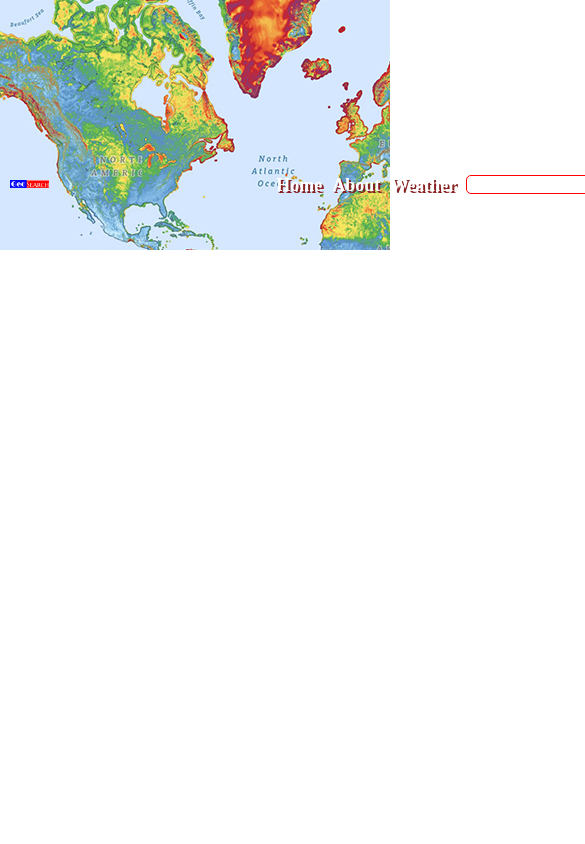
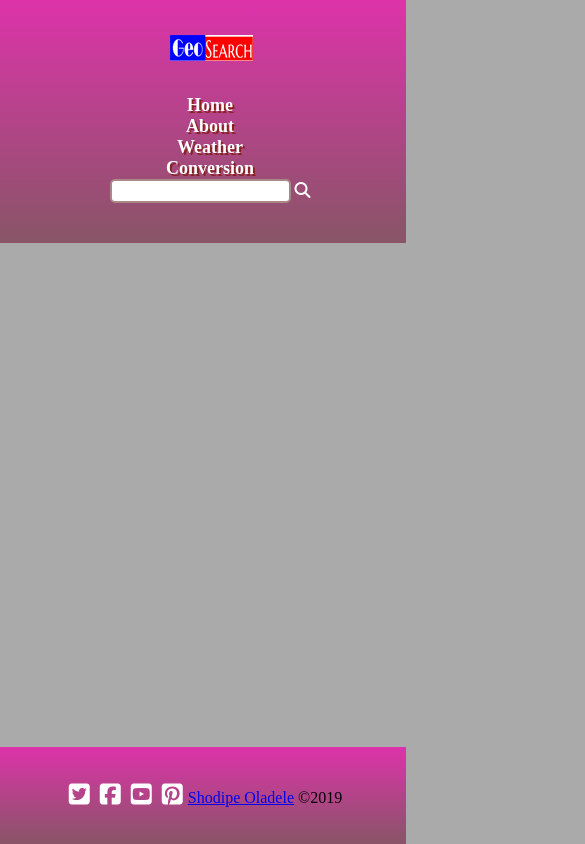
Before and after one commit to DevKenny-git/Geo-Search, a plain HTML site: page index.html in a window 390 px wide. Shown: the top 844 px of the page, 585 px wide, since content can reach past the window. Drawn offline with Linux system fonts and the light colour scheme; a web font is replaced by a local one.

Commit message:
index.html now contains body and footer. body does not have content yet. style.css is more responsive

```diff
--- a/index.html
+++ b/index.html
@@ -5,26 +5,46 @@
           <meta charset="utf-8">
           <meta name="viewport" content="width=device-width, initial-scale=1.0">
 
+          <link rel="apple-touch-icon" sizes="57x57" href="./image/apple-icon-57x57.png">
+          <link rel="icon" type="image/png" sizes="192x192"  href="./image/android-icon-192x192.png">
+          <link rel="icon" type="image/png" sizes="32x32" href="./image/favicon-32x32.png">
           <link rel="stylesheet" href="style.css">
+
+          <script src="https://kit.fontawesome.com/26497c3de0.js" crossorigin="anonymous"></script>
+          <script src="https://kit.fontawesome.com/26497c3de0.js" crossorigin="anonymous"></script>
       </head>
       <body>
-          <header>
             <nav>
                     <div class="left">
-                        <img src="logo.png" alt="logo image" id="logo">
+                          <img src="image/logo.png" alt="logo image" id="logo">
                     </div>
                     <div class="right">
                           <ul>
                               <li><a href="index.html">home</a></li>
-                            <li><a href="index.html">about</a></li>
-                            <li><a href="index.html">weather</a></li>
-
-                            <li><input type="search" id="location" ></li>
-                            <li><button id="search">search</button></li>
-                        </ul>
-
+                              <li><a href="#">about</a></li>
+                              <li><a href="#">weather</a></li>
+                              <li><a href="#">Conversion</a></li>
+                          <li>
+                          <form>
+                              <input type="search" name="search" class="search" >
+                              <i class="fas fa-search"></i>
+                          </form>
+                          </li>
                   </div>
             </nav>
-          </header>
+            <main>
+              <article id="map-container">
+
+              </article>
+          </main>
+          <footer>
+                <ul>
+                    <li><a href="#" target="_blank"><i class="fab fa-twitter-square"></i></a></i>
+                    <li><a href="#" target="_blank"><i class="fab fa-facebook-square"></i></a></li>
+                    <li><a href="#" target="_blank"><i class="fab fa-youtube-square"></i></a></li>
+                    <li><a href="#" target="_blank"><i class="fab fa-pinterest-square"></i></a></li>
+                </ul>
+              <p><a href="mailto:oladyken@yahoo.com">Shodipe Oladele</a> &copy;<script>document.write(new Date().getFullYear());</script></p>
+          </footer>
       </body>
   </html>
--- a/style.css
+++ b/style.css
@@ -2,59 +2,57 @@
 
 *{
     margin: 0;
+    padding: 0;
 
 }
 
 body {
-    font-family: 'Big Shoulders Text', cursive;
+    /* font-family: 'Big Shoulders Text', cursive; */
     font-family: 'ZCOOL XiaoWei', serif;
+    background-color: #aaa;
+    width: 100%;
 }
 
 nav {
     display: flex;
     flex-direction: row;
-    align-content: flex-end;
-    background: url("globe.jpg");
-    height: 250px;
-    text-align: bottom;
+    justify-content: center;
+    align-items: center;
+    background-color: #e18;
+    background: linear-gradient(to bottom, #d3a, #856 100%);
+    padding: 8px 0;
+    padding: 30px 8px;
+    margin-top: 0px;
 
+}
+.left {
+    justify-content: center;
+    align-items: center;
+}
+
+.left img {
+    margin-left: 1em;
+    padding: 15px 5px;
 }
 
 .right {
-    width: 70%;
-    margin-left: 10px;
+    display: flex;
+}
+.right ul{
+    display: flex;
+    flex-direction: row;
+    align-items: center;
+    justify-content: center;
+    list-style: none;
+    margin-left: 20px;
+    margin-right: 1em;
+    padding: 15px 5px;
+}
 
 
+.right ul li {
+    margin-left: 10px;
 }
-
-.left {
-    width:30%;
-    margin-left: 10px;
-    text-align: bottom;
-}
-
-.left img {
-    margin-top: 180px;
-    width: 40%;
-}
-
-.right ul {
-    display: flex;
-    text-align: bottom;
-    width: 60%;
-    margin-top: 50px;
-    margin-left: 40%;
-
-}
-
-.right ul li {
-    display: inline-block;
-    margin-left: 10px;
-    list-style: none;
-
-    margin-top: 125px;
-}
-
 
 
 .right ul li a {
@@ -63,45 +61,92 @@ nav {
     font-size: 18px;
     color: #fff;
     text-shadow: 2px 2px #822;
-    margin-top: 20px;
     font-weight: bold;
-    text-align: bottom;
+    text-align: center;
+}
+.right ul li a:hover {
+    background-color: rgba(125, 125, 200, .4);
+    padding: .4em;
+}
+.search {
+    border-radius: 5px;
+    border: 2px solid #a88;
+    height: 1.8em;
+}
+.search:focus {
+    background-color: rgb(212, 186, 100);
 }
 
-.right ul li input {
-
-    border-radius: 5px;
-    border: 1px solid red;
+.right ul li form i {
+    color: white;
 }
 
-.right ul li button {
-    border-radius: 5px;
-    background-color: rgb(17, 15, 15);
-    color: white;
-    font-size: 16px;
-    padding: 3px 6px;
-
-    font-weight: bold;
-    text-transform: capitalize;
-    font-family: 'Big Shoulders Text', cursive;
-    font-family: 'ZCOOL XiaoWei', serif;
-}
-
-@media and (max-width: 600px) {
+@media(max-width: 720px) {
+    body {
+        width: 100vw;
+    }
     nav {
-        display: block;
-        height: 250px;
-
+        width: 100vw;
+        display: flex;
+        flex-direction: column;
+        justify-content: center;
+        align-items: center;
+        padding: 20px 8px;
+        position: absolute;
+        top:
     }
 
     .left {
-        margin: 10px;
+        align-items: center;
     }
 
-    .left p {
-        width: 100%;
+    .left img {
+        align-items: flex-end;
     }
-    .right {
-        width: 100%;
+    .right ul {
+        display: flex;
+        flex-direction: column;
+        justify-content: center;
+        align-items: center;
+        margin-bottom: 5px;
+    }
+    .search {
+        flex: 1;
     }
 }
+
+#map-container {
+    height: 100vh;
+    width: 100vw;
+}
+
+footer {
+    background-color: #e18;
+    background: linear-gradient(to bottom, #d3a, #856 100%);
+    display: flex;
+    justify-content: center;
+    align-items: center;
+    padding: 30px 8px;
+    position: absolute;
+    bottom: 0px;
+    width: 100vw;
+}
+
+footer ul {
+    display: flex;
+    flex-direction: row;
+    font-size: 1.5em;
+    list-style: none;
+}
+
+footer ul li {
+    margin: 5px;
+}
+
+.fab {
+    color: #fff;
+}
+
+footer p {
+    margin-top: 5px;
+}
```
Lines whose indentation alone changed are shown as unchanged.
